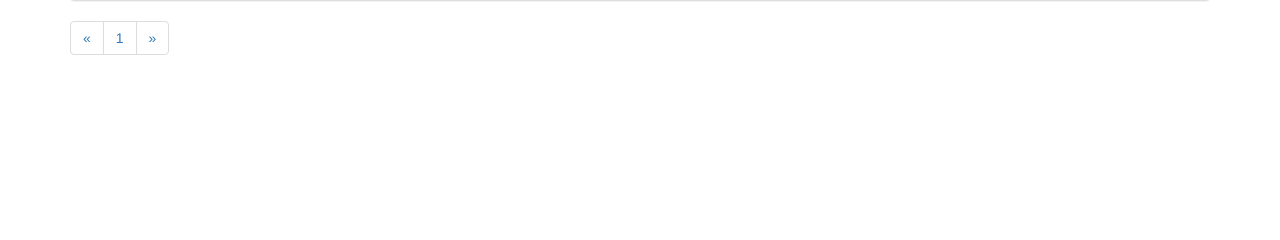
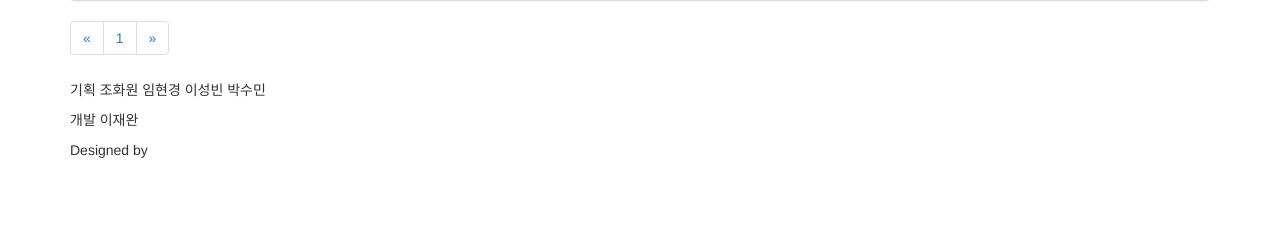
Before and after one commit to zwan2/hict, a PHP site: page /mybooking.php in a window 1280 px wide. Shown: the part 148-388 px from the top of the page. Run offline with PHP 8.4, Linux system fonts and the light colour scheme; the visitor is signed in with stand-in values (Sample User, id 1); data that the repository does not hold is empty.

Commit message:
170813.1
footer가 생겼다
bookinglist 팝업이 바뀜

```diff
--- a/account_delete.php
+++ b/account_delete.php
@@ -40,7 +40,7 @@ if($result = $db->query($query)) {
   </div>
 </form>
 
- </div>
+</div>
 
 <script type="text/javascript">
 
@@ -62,3 +62,7 @@ function password_check(){
   }
 }
 </script>
+
+<?php
+include 'footer.html';
+?>
--- /dev/null
+++ b/footer.html
@@ -0,0 +1,16 @@
+<!--이하 footer.html-->
+<style>
+footer {
+  width: 480px;
+  margin: 0 auto;
+}
+</style>
+<footer class="container">
+	<p>기획 조화원 임현경 이성빈 박수민</p>
+	<p>개발 이재완</p>
+	<p>Designed by </p>
+</footer>
+
+<script src="//maxcdn.bootstrapcdn.com/bootstrap/latest/js/bootstrap.min.js"></script>
+</body>
+</html>
--- a/function.php
+++ b/function.php
@@ -331,7 +331,7 @@ function bookinglist() {
 				$name = $row['name'];
 				$student_number = $row['student_number'];
 				//alert(연락처)
-				echo"<td> <u onclick=\"alert('연락처: $tel')\"> $name($student_number)</u> </td> ";
+				echo"<td> <u onclick=\"alert('이름: $name\\n학번: $student_number \\n연락처: $tel')\"> $name</u> </td> ";
 
 				//상태
 				bookinglist_db_conversion($row['booking_state'], $row['booking_id']);
--- a/getmybooking.php
+++ b/getmybooking.php
@@ -46,4 +46,3 @@ if (isset($_REQUEST['id'])) {
   }
 
 }
-?>
--- a/getuser.php
+++ b/getuser.php
@@ -52,4 +52,5 @@ include 'function.php';
 </div>
 
  <?php
-}
+include 'footer.html';
+?>
--- a/introduction.php
+++ b/introduction.php
@@ -52,5 +52,6 @@
 </div>
 
 
-</body>
-</html>
+<?php
+include 'footer.html';
+?>
--- a/main.html
+++ b/main.html
@@ -12,16 +12,9 @@ ensure_logged_in();
 	<meta name="viewport" content="width=device-width, initial-scale=1, maximum-scale=1, user-scalable=no">
   <title>휴먼ICT 실습실</title>
 
-
-	<link rel="stylesheet" href="//maxcdn.bootstrapcdn.com/bootstrap/latest/css/bootstrap.min.css">
-	<script src="//code.jquery.com/jquery.min.js"></script>
-	<script src="//maxcdn.bootstrapcdn.com/bootstrap/latest/js/bootstrap.min.js"></script>
-
+  <script src="//code.jquery.com/jquery.min.js"></script>
+  <link rel="stylesheet" href="//maxcdn.bootstrapcdn.com/bootstrap/latest/css/bootstrap.min.css">
   <link rel="stylesheet" type="text/css" href="main.css">
-
-    <style>
-
-    </style>
 </head>
 
 <body>
--- a/mybooking.php
+++ b/mybooking.php
@@ -70,9 +70,8 @@ include 'main.html';
   </div>
 </div>
 
+<script type="text/javascript" src="mybooking.js"></script>
 
-
-</body>
-</html>
-
-<script type="text/javascript" src="mybooking.js"></script>
+<?php
+include 'footer.html';
+?>
--- a/notice2.php
+++ b/notice2.php
@@ -37,11 +37,9 @@ if (isset($_GET['notice_id'])) {
  	}
   }
 }
-?>
 
 
 
 
-
-</body>
-</html>
+include 'footer.html';
+?>
--- a/notice_write.php
+++ b/notice_write.php
@@ -23,5 +23,8 @@
 		<button type="submit" onclick="return confirm('공지를 작성하시겠습니까?');" class="btn btn-primary">작성</button>
 
 	</form>
+</div>
 
-</div>
+<?php
+include 'footer.html';
+?>
```
Also changed, not shown: account.php (+4 -5 lines), adminboard.php (+4 -3 lines), bookinglist.php (+4 -9 lines), calendar.php (+4 -10 lines), notice.php (+4 -3 lines), password.html (+4 -4 lines). Lines whose indentation alone changed are shown as unchanged.
